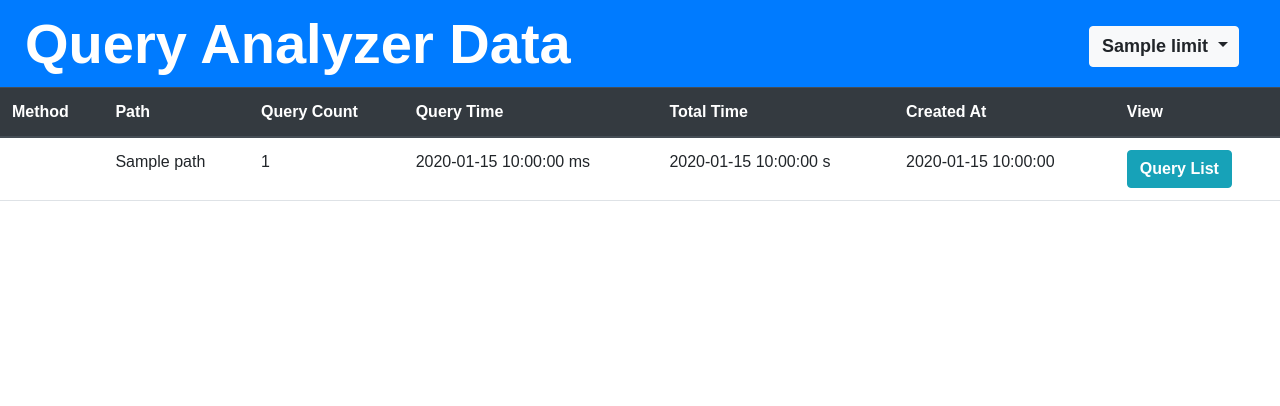
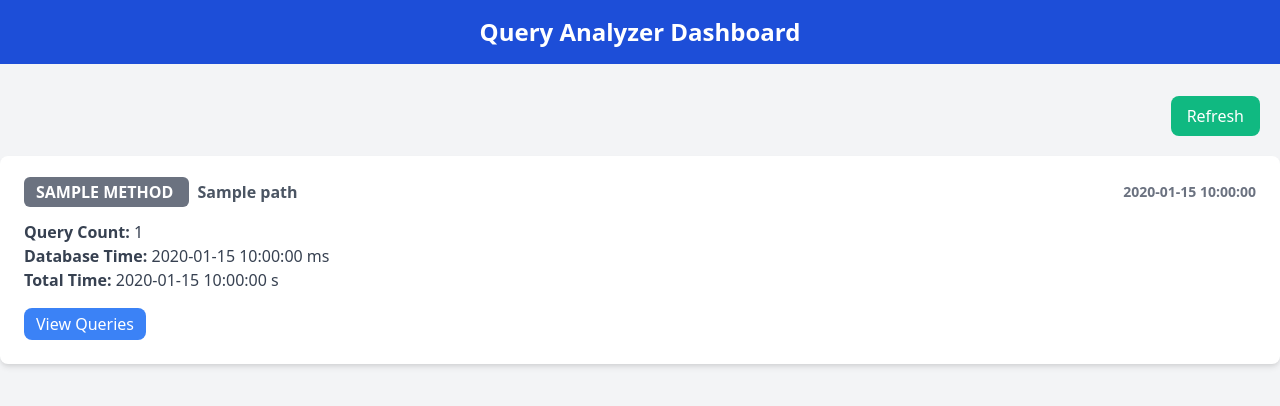
Before and after one commit to mhdstk/django_query_analyzer, a Python web app: template django_query_analyzer/templates/django_query_analyzer/django_query_analyzer.html in a window 1280 px wide. Shown: the top 406 px of the page. Run offline with Jinja, Linux system fonts and the light colour scheme; the template is opened without the code that fills it: most values are stand-ins (such as "Sample title", 1, 10 or a date in 2020).

Commit message:
html style changes

```diff
--- a/django_query_analyzer/templates/django_query_analyzer/django_query_analyzer.html
+++ b/django_query_analyzer/templates/django_query_analyzer/django_query_analyzer.html
@@ -1,177 +1,153 @@
 <!DOCTYPE html>
 <html lang="en">
   <head>
-    <!-- Required meta tags -->
     <meta charset="utf-8" />
     <meta
       name="viewport"
       content="width=device-width, initial-scale=1, shrink-to-fit=no"
     />
-
-    <!-- Bootstrap CSS -->
+    <title>Query Analyzer Data</title>
     <link
+      href="https://cdn.jsdelivr.net/npm/tailwindcss@2.2.19/dist/tailwind.min.css"
       rel="stylesheet"
-      href="https://cdn.jsdelivr.net/npm/bootstrap@4.4.1/dist/css/bootstrap.min.css"
-      integrity="sha384-Vkoo8x4CGsO3+Hhxv8T/Q5PaXtkKtu6ug5TOeNV6gBiFeWPGFN9MuhOf23Q9Ifjh"
-      crossorigin="anonymous"
+    />
+    <!-- Tailwind CSS -->
+    <link
+      href="https://cdn.jsdelivr.net/npm/tailwindcss@2.2.19/dist/tailwind.min.css"
+      rel="stylesheet"
     />
 
-    <title>Query Analyzer Data</title>
+    <script src="https://code.jquery.com/jquery-3.6.4.min.js"></script>
+
     <style>
-      body {
-        font-family: Arial, sans-serif;
+      /* Additional styles */
+      .content-box {
+        display: none;
       }
-      .header {
-        background-color: #007bff;
-        color: #fff;
-        padding: 10px;
+      .refresh-container {
+        display: flex;
+        justify-content: flex-end;
+        margin-bottom: 20px;
       }
-      ul {
-        list-style-type: none;
-        padding: 0;
+
+      .refresh-btn {
+        padding: 8px 16px;
+        margin-right: 20px;
       }
-      li {
-        margin: 10px;
-        padding: 10px;
-        border: 1px solid #ccc;
-        border-radius: 5px;
-      }
-      li:hover {
-        background-color: #f0f0f0;
+
+      .loading-spinner {
+        display: none;
+        margin-right: 5px;
       }
     </style>
   </head>
-  <body>
-    <div class="header">
-      <div class="container-fluid">
-        <div class="row">
-          <div class="col">
-            <div class="font-weight-bold display-4">Query Analyzer Data</div>
-          </div>
-          <div class="col">
-            <div>
-              <div class="dropdown float-right mr-3 mt-3">
-                <button
-                  class="btn btn-light dropdown-toggle"
-                  type="button"
-                  id="dropdownMenuButton"
-                  data-toggle="dropdown"
-                  aria-haspopup="true"
-                  aria-expanded="false"
-                  style="
-                    width: 150px;
-                    text-align: left;
-                    font-weight: bold;
-                    font-size: large;
-                  "
+
+  <body class="bg-gray-100">
+    <header class="bg-blue-700 text-white py-4">
+      <div class="container mx-auto text-center">
+        <h1 class="text-2xl font-bold">Query Analyzer Dashboard</h1>
+      </div>
+    </header>
+
+    <div class="container mx-auto mt-8">
+      <div class="refresh-container">
+        <button
+          type="button"
+          class="py-2 px-4 bg-green-500 text-white rounded-lg hover:bg-green-600 focus:outline-none focus:bg-green-600 refresh-btn"
+          onclick="refreshContent();"
+        >
+          <span class="loading-spinner">Loading...</span>
+          Refresh
+        </button>
+      </div>
+
+      <ul id="queryListContainer">
+        {% for query_analyzer in query_analyzers %}
+        <li class="bg-white shadow-md rounded-lg mb-6">
+          <div class="p-6">
+            <div class="flex justify-between items-center">
+              <div>
+                <span
+                  class="{% if query_analyzer.method == 'GET' %} bg-green-500 {% elif query_analyzer.method == 'POST' %} bg-blue-500 {% elif query_analyzer.method == 'PUT' %} bg-yellow-500 {% elif query_analyzer.method == 'DELETE' %} bg-red-500 {% else %} bg-gray-500 {% endif %} text-white font-bold uppercase px-3 py-1 rounded-md"
                 >
-                  {{limit}}
-                </button>
-                <div class="dropdown-menu" aria-labelledby="dropdownMenuButton">
-                  <a class="dropdown-item" href="?limit=10">10</a>
-                  <a class="dropdown-item" href="?limit=20">20</a>
-                  <a class="dropdown-item" href="?limit=30">30</a>
-                  <a class="dropdown-item" href="?">all</a>
-                </div>
+                  {{ query_analyzer.method }}
+                </span>
+                <span class="ml-2 text-gray-600"
+                  ><strong>{{ query_analyzer.path }}</strong></span
+                >
+              </div>
+              <div class="text-sm text-gray-500">
+                <strong>{{ query_analyzer.created_at }}</strong>
               </div>
             </div>
-          </div>
-        </div>
-      </div>
-    </div>
-
-    <table class="table">
-      <thead class="thead-dark">
-        <tr>
-          <th scope="col">Method</th>
-          <th scope="col">Path</th>
-          <th scope="col">Query Count</th>
-          <th scope="col">Query Time</th>
-          <th scope="col">Total Time</th>
-          <th scope="col">Created At</th>
-          <th scope="col">View</th>
-        </tr>
-      </thead>
-      <tbody>
-        {% for query_analyzer in query_analyzers %}
-        <tr>
-          <td>
-            {% if query_analyzer.method == 'GET' %}
-            <span
-              class="border border-info rounded-pill bg-primary font-weight-bold"
-              ><span class="ml-3 mr-3">{{ query_analyzer.method }}</span></span
-            >
-            {% elif query_analyzer.method == 'POST' %}
-            <span
-              class="border border-success rounded-pill bg-success font-weight-bold"
-              ><span class="ml-3 mr-3">{{ query_analyzer.method }}</span></span
-            >
-            {% elif query_analyzer.method == 'PATCH' %}
-            <span
-              class="border border-primary rounded-pill bg-primary font-weight-bold"
-              ><span class="ml-3 mr-3">{{ query_analyzer.method }}</span></span
-            >
-            {% elif query_analyzer.method == 'DELETE' %}
-            <span
-              class="border border-danger rounded-pill bg-danger font-weight-bold"
-              ><span class="ml-3 mr-3">{{ query_analyzer.method }}</span></span
-            >
-            {% endif %}
-          </td>
-          <td>{{ query_analyzer.path }}</td>
-          <td>{{ query_analyzer.query_count }}</td>
-          <td>{{ query_analyzer.db_time }} ms</td>
-          <td>{{ query_analyzer.total_time }} s</td>
-          <td>{{ query_analyzer.created_at }}</td>
-          <td>
+            <div class="mt-4">
+              <p class="text-gray-700">
+                <strong>Query Count:</strong> {{ query_analyzer.query_count }}
+              </p>
+              <p class="text-gray-700">
+                <strong>Database Time:</strong> {{ query_analyzer.db_time }} ms
+              </p>
+              <p class="text-gray-700">
+                <strong>Total Time:</strong> {{ query_analyzer.total_time }} s
+              </p>
+            </div>
+            {% if query_analyzer.query_count > 0 %}
             <button
               type="button"
-              class="btn btn-info"
+              class="mt-4 py-1 px-3 bg-blue-500 text-white rounded-lg hover:bg-blue-600 focus:outline-none focus:bg-blue-600"
               onclick="toggleContent('{{query_analyzer.id}}')"
             >
-              <strong>Query List</strong>
+              View Queries
             </button>
-          </td>
-        </tr>
-        <tr>
-          <td colspan="7">
-            <div id="{{query_analyzer.id}}" class="content-box">
-              <ul>
+            {% endif %}
+            <div id="{{query_analyzer.id}}" class="content-box mt-4">
+              <ul class="mt-4">
                 {% for query in query_analyzer.query_list %}
-                <li>
-                  <strong>SQL:</strong> {{ query.sql }}<br />
-                  <strong>Time:</strong> {{ query.time }} ms<br />
+                <li class="bg-gray-200 p-4 rounded-lg mb-4">
+                  <p class="text-sm text-gray-700">
+                    <strong>SQL:</strong> {{ query.sql }}
+                  </p>
+                  <p class="text-sm text-gray-700">
+                    <strong>Time:</strong> {{ query.time }} ms
+                  </p>
                 </li>
                 {% endfor %}
               </ul>
             </div>
-          </td>
-        </tr>
+          </div>
+        </li>
         {% endfor %}
-      </tbody>
-    </table>
+      </ul>
+    </div>
 
-    <script
-      src="https://code.jquery.com/jquery-3.4.1.slim.min.js"
-      integrity="sha384-J6qa4849blE2+poT4WnyKhv5vZF5SrPo0iEjwBvKU7imGFAV0wwj1yYfoRSJoZ+n"
-      crossorigin="anonymous"
-    ></script>
-    <script
-      src="https://cdn.jsdelivr.net/npm/popper.js@1.16.0/dist/umd/popper.min.js"
-      integrity="sha384-Q6E9RHvbIyZFJoft+2mJbHaEWldlvI9IOYy5n3zV9zzTtmI3UksdQRVvoxMfooAo"
-      crossorigin="anonymous"
-    ></script>
-    <script
-      src="https://cdn.jsdelivr.net/npm/bootstrap@4.4.1/dist/js/bootstrap.min.js"
-      integrity="sha384-wfSDF2E50Y2D1uUdj0O3uMBJnjuUD4Ih7YwaYd1iqfktj0Uod8GCExl3Og8ifwB6"
-      crossorigin="anonymous"
-    ></script>
     <script>
+      function refreshContent() {
+        var refreshButton = $(".refresh-btn");
+        var loadingSpinner = refreshButton.find(".loading-spinner");
+
+        loadingSpinner.show();
+
+        $.ajax({
+          url: window.location.href, // Current URL
+          method: "GET",
+          success: function (data) {
+            var newContent = $(data).find("#queryListContainer").html();
+            $("#queryListContainer").html(newContent);
+          },
+          error: function (error) {
+            console.error("Error refreshing content:", error);
+          },
+          complete: function () {
+            loadingSpinner.hide();
+          },
+        });
+      }
+
       window.onload = function () {
         $(".content-box").hide();
       };
+
       function toggleContent(contentId) {
-        // Show the selected content box
         $("#" + contentId).toggle();
       }
     </script>
--- a/setup.py
+++ b/setup.py
@@ -10,7 +10,7 @@ with codecs.open(os.path.join(here, "README.md"), encoding="utf-8") as fh:
 
 setup(
     name="django_query_analyzer",
-    version="0.0.15",
+    version="0.0.16",
     description="Python package for query analysis and monitoring in Django",
     long_description_content_type="text/markdown",
     long_description=long_description,
```
